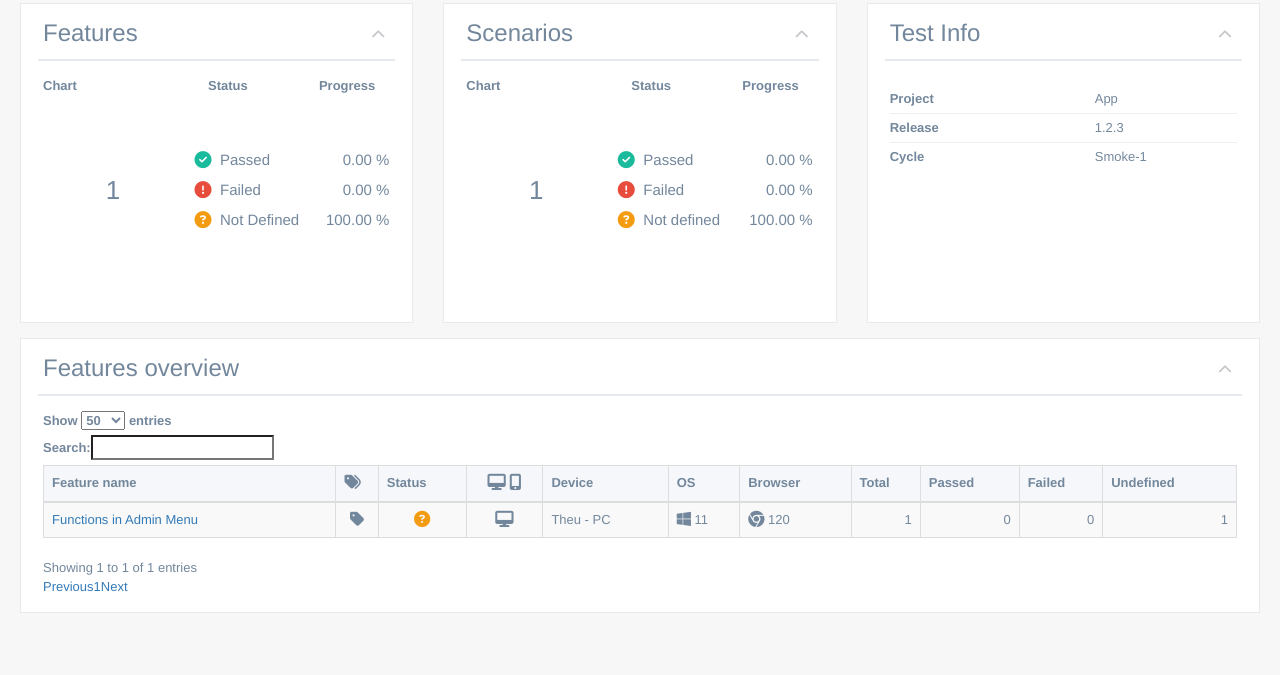
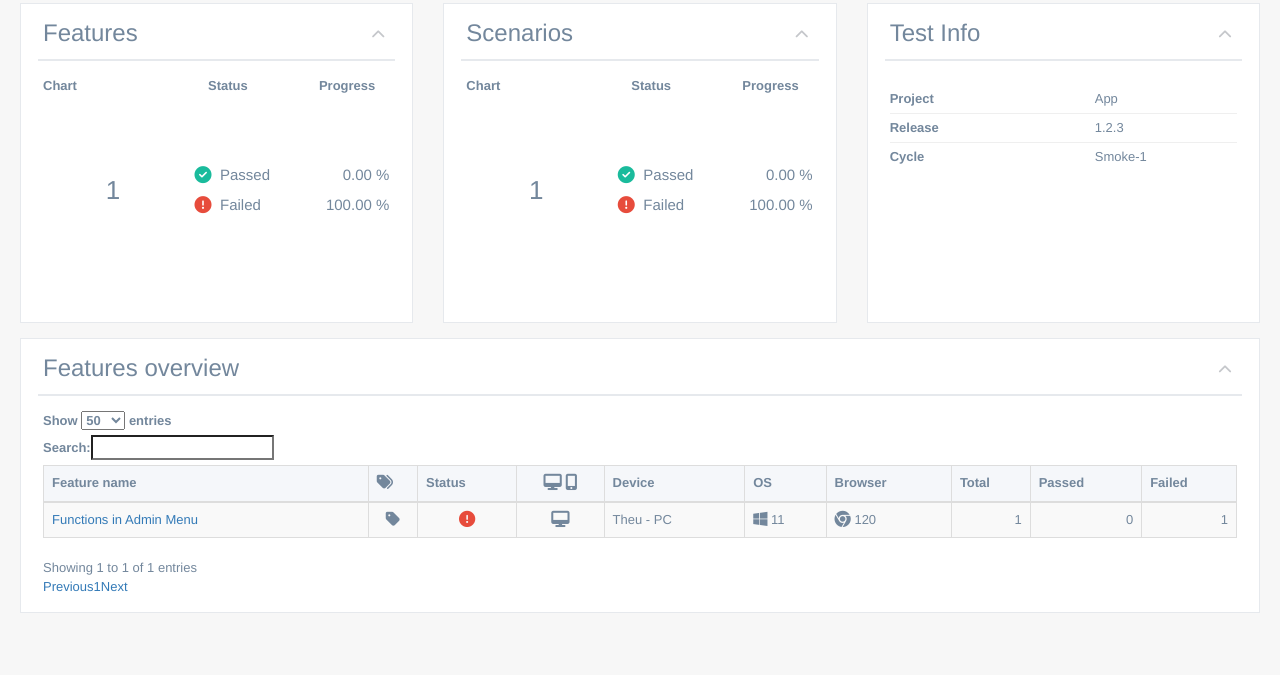
Before and after one commit to think-simply/OrangeProject, a website: page index.html in a window 1280 px wide. Shown: the part 65-740 px from the top of the page. Drawn offline with nearby package versions, Linux system fonts and the light colour scheme.

```diff
--- a/index.html
+++ b/index.html
@@ -780,20 +780,9 @@
                                 Failed
                             </p>
                         </td>
-                        <td class="percentage">0.00 %</td>
+                        <td class="percentage">100.00 %</td>
                     </tr>
 
-
-                    <tr>
-                        <td>
-                            <p data-toggle="tooltip" data-placement="left"
-                               title="Features with undefined step definitions.">
-                                <i class="fa fa-question-circle not-defined-color"></i>
-                                Not Defined
-                            </p>
-                        </td>
-                        <td class="percentage">100.00 %</td>
-                    </tr>
 
 
 
@@ -858,18 +847,8 @@
                                 Failed
                             </p>
                         </td>
-                        <td class="percentage">0.00 %</td>
+                        <td class="percentage">100.00 %</td>
 
-
-                    <tr>
-                        <td>
-                            <p data-toggle="tooltip" data-placement="left" title="Scenario has no step implmentation.">
-                                <i class="fa fa-question-circle not-defined-color"></i>
-                                Not defined
-                            </p>
-                        </td>
-                        <td class="percentage">100.00 %</td>
-                    </tr>
 
                     </tr>
 
@@ -974,8 +953,6 @@
 
 
 
-                        <th>Undefined</th>
-
 
                     </tr>
                     </thead>
@@ -984,7 +961,7 @@
 
                     <tr>
                         <td>
-                            <a href="features/cdc40843-05bc-418d-9078-891e0702afea-functions-in-admin-menu.html">Functions in Admin Menu</a>
+                            <a href="features/f2438479-7e4d-41f1-8abf-b3b4862e6931-functions-in-admin-menu.html">Functions in Admin Menu</a>
                         </td>
                         <td class="text-center">
 
@@ -1012,8 +989,8 @@
 
 
 
-                            <i class="fa fa-question-circle not-defined-color fa-lg" data-toggle="tooltip" data-placement="top" title="Not Defined">
-                                <span>question-circle not-defined-color</span>
+                            <i class="fa fa-exclamation-circle failed-color fa-lg" data-toggle="tooltip" data-placement="top" title="Failed">
+                                <span>exclamation-circle failed-color</span>
                             </i>
                         </td>
 
@@ -1065,11 +1042,9 @@
 
                         <td class="text-right ">1</td>
                         <td class="text-right none">0</td>
-                        <td class="text-right none">0</td>
+                        <td class="text-right ">1</td>
 
 
-
-                        <td class="text-right ">1</td>
 
 
                     </tr>
@@ -1141,11 +1116,11 @@
                         datasets: [{
                             data: [
                                 0,
+                                1,
                                 0,
                                 0,
                                 0,
-                                0,
-                                1
+                                0
                             ],
                             backgroundColor: [
                                 getColor(".passed-color", "#26B99A"),
@@ -1180,11 +1155,11 @@
                         datasets: [{
                             data: [
                                 0,
+                                1,
                                 0,
                                 0,
                                 0,
-                                0,
-                                1
+                                0
                             ],
                             backgroundColor: [
                                 getColor(".passed-color", "#26B99A"),
```
Also changed, not shown: 1 other file.
